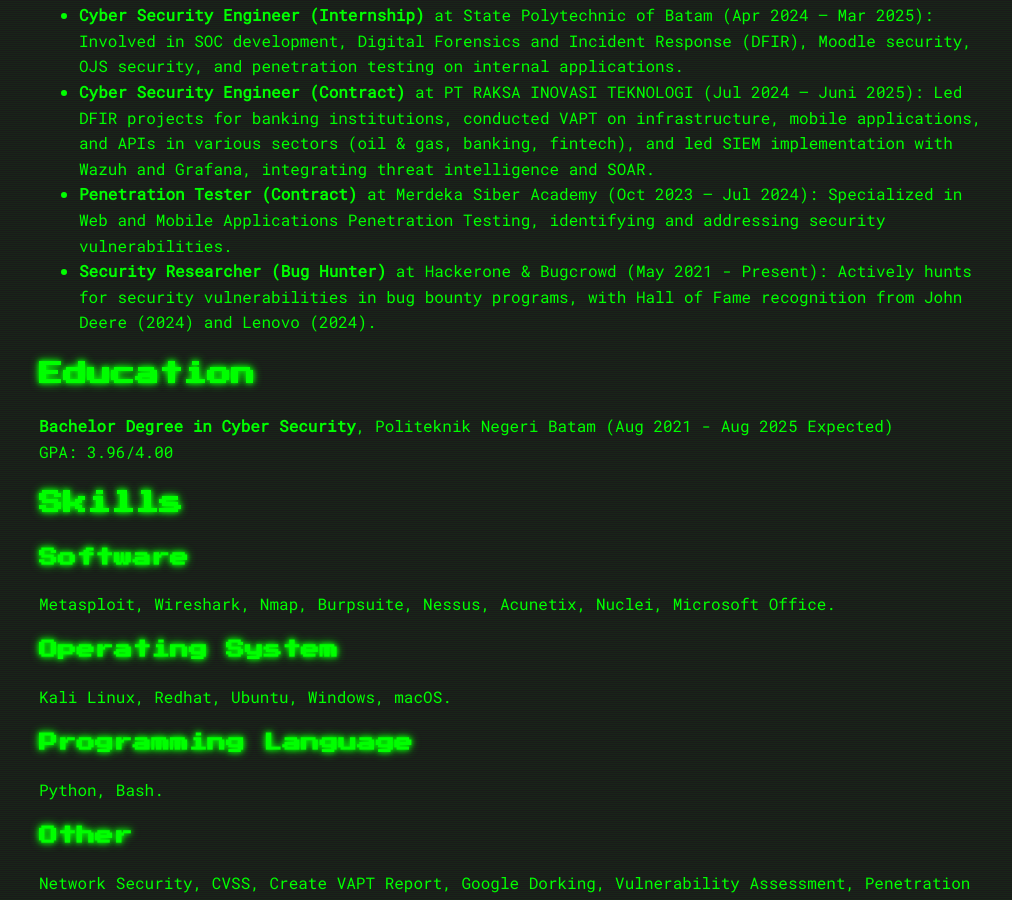
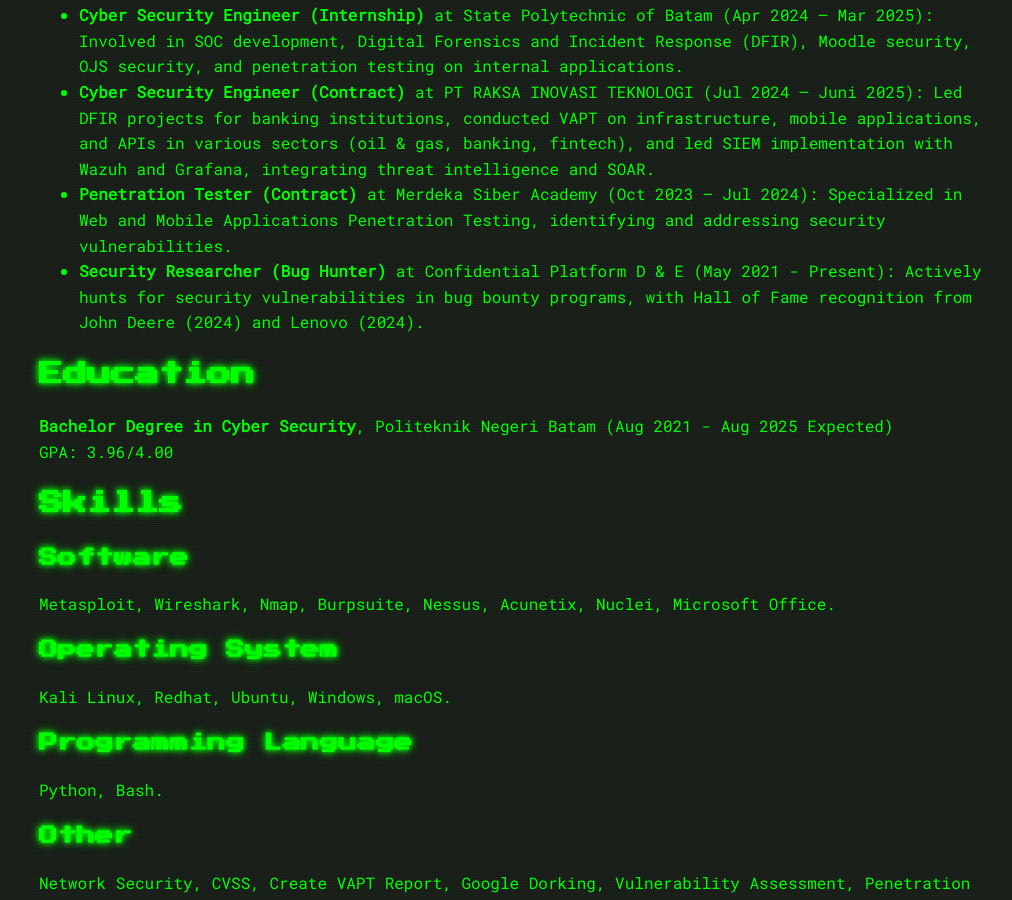
Before and after one commit to muhammadhikmahhusnuzon/blog, a Jekyll site: the page built from about.html, in a window 1280 px wide and 900 px high, scrolled down 711 px. Shown: the whole window, without its empty margins (121-1133 px from the left). Built offline with Jekyll 4.4.1, drawn with Linux system fonts in a browser that asks for light colours; nearby versions of some CDN libraries.

Commit message:
feat: Mask work experience highlights in About Me page

```diff
--- a/about.html
+++ b/about.html
@@ -28,7 +28,7 @@
     <li><strong>Penetration Tester (Contract)</strong> at Merdeka Siber Academy (Oct 2023 – Jul 2024):
       Specialized in Web and Mobile Applications Penetration Testing, identifying and addressing security vulnerabilities.
     </li>
-    <li><strong>Security Researcher (Bug Hunter)</strong> at Hackerone & Bugcrowd (May 2021 - Present):
+    <li><strong>Security Researcher (Bug Hunter)</strong> at Confidential Platform D & E (May 2021 - Present):
       Actively hunts for security vulnerabilities in bug bounty programs, with Hall of Fame recognition from John Deere (2024) and Lenovo (2024).
     </li>
   </ul>
```
